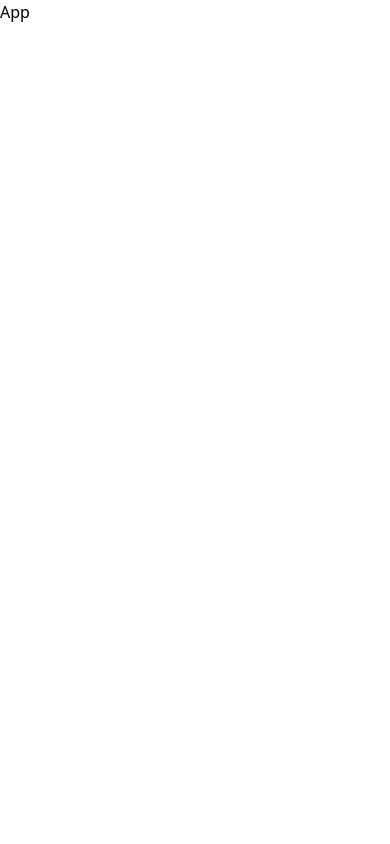
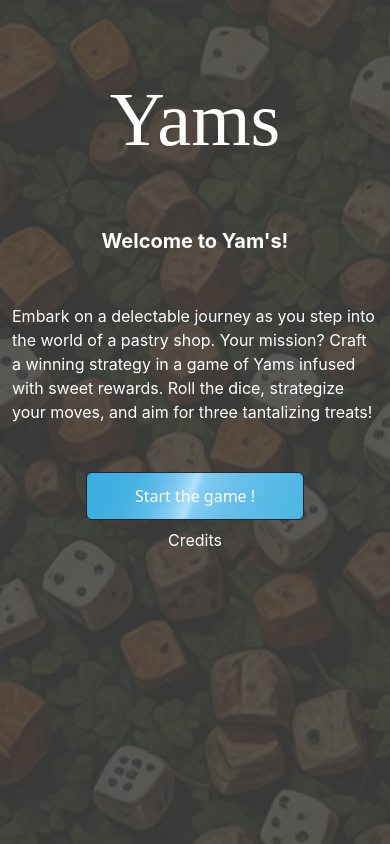
Before and after one commit to Merce213/3WA-Yams-Game, a React (Vite) app in the folder yams-front/: page / in a window 390 px wide. Built offline with nearby package versions, Linux system fonts and the light colour scheme; a web font is replaced by a local one.

Commit message:
[YAMS-003] home page + responsive (#2)
* [YAMS-003] home page + responsive

* [YAMS-003] Fix home page and add routes and navbar

```diff
--- a/yams-front/src/App.jsx
+++ b/yams-front/src/App.jsx
@@ -1,10 +1,20 @@
-import React from "react";
+import { Route, Routes } from "react-router-dom";
+import Home from "./pages/Home";
+import LayoutNav from "./components/LayoutNav";
 
 const App = () => {
 	return (
-		<div>
-			<h1>App</h1>
-		</div>
+		<Routes>
+			<Route path="/" element={<Home />} />
+			<Route
+				path="*"
+				element={
+					<LayoutNav>
+						<h1>Not Found</h1>
+					</LayoutNav>
+				}
+			/>
+		</Routes>
 	);
 };
 
--- /dev/null
+++ b/yams-front/src/components/LayoutNav.jsx
@@ -0,0 +1,12 @@
+import NavBar from "./NavBar";
+
+const LayoutNav = ({ children }) => {
+	return (
+		<>
+			<NavBar />
+			{children}
+		</>
+	);
+};
+
+export default LayoutNav;
--- /dev/null
+++ b/yams-front/src/components/NavBar.jsx
@@ -0,0 +1,18 @@
+import { NavLink } from "react-router-dom";
+
+const NavBar = () => {
+	return (
+		<header className="bg-[#373737] text-white">
+			<nav className="flex items-center justify-between px-3 py-2">
+				<NavLink to="/" className="font-yams-title text-xl">
+					Yams
+				</NavLink>
+				<p className="font-yams-body hover:scale-105 hover:underline hover:underline-offset-2 transition-all duration-200">
+					Credits
+				</p>
+			</nav>
+		</header>
+	);
+};
+
+export default NavBar;
--- a/yams-front/src/main.jsx
+++ b/yams-front/src/main.jsx
@@ -4,11 +4,14 @@ import App from "./App.jsx";
 import { Provider } from "react-redux";
 import "./index.css";
 import store from "./app/store.js";
+import { BrowserRouter } from "react-router-dom";
 
 ReactDOM.createRoot(document.getElementById("root")).render(
 	<React.StrictMode>
-		<Provider store={store}>
-			<App />
-		</Provider>
+		<BrowserRouter>
+			<Provider store={store}>
+				<App />
+			</Provider>
+		</BrowserRouter>
 	</React.StrictMode>
 );
--- /dev/null
+++ b/yams-front/src/pages/Home.jsx
@@ -0,0 +1,42 @@
+const Home = () => {
+	return (
+		<main>
+			<section className="relative bg-yams-dice h-[100dvh] w-full bg-cover bg-no-repeat overflow-hidden">
+				<div className="absolute right-0 top-0 w-full h-full md:w-2/4 bg-[#3F3F3F]/85 bg-left-top">
+					<div className="container p-3 flex flex-col pt-16 items-center gap-12 justify-center h-2/3">
+						<h1 className="text-white font-yams-title text-6xl">
+							Yams
+						</h1>
+
+						<h2 className="text-white font-yams-body font-bold text-lg">
+							Welcome to Yam&apos;s!
+						</h2>
+
+						<div className="w-full max-w-lg">
+							<p className="text-white font-yams-body">
+								Embark on a delectable journey as you step into
+								the world of a pastry shop. Your mission? Craft
+								a winning strategy in a game of Yams infused
+								with sweet rewards. Roll the dice, strategize
+								your moves, and aim for three tantalizing
+								treats!
+							</p>
+						</div>
+
+						<div className="flex flex-col gap-2">
+							<button className="flex h-12 animate-background-shine delay-1000 items-center justify-center rounded-md border border-gray-800 bg-[linear-gradient(110deg,#38ACDE,45%,#B1E0FE,55%,#38ACDE)] bg-[length:200%_100%] px-12 py-4 font-medium text-white transition-colors focus:outline-none focus:ring-2 focus:ring-gray-400 focus:ring-offset-2 focus:ring-offset-gray-50">
+								Start the game !
+							</button>
+
+							<p className="cursor-pointer text-white text-center font-yams-body md:absolute md:bottom-0 md:right-0 md:p-4 hover:scale-105 hover:underline hover:underline-offset-2 transition-all duration-200">
+								Credits
+							</p>
+						</div>
+					</div>
+				</div>
+			</section>
+		</main>
+	);
+};
+
+export default Home;
```
